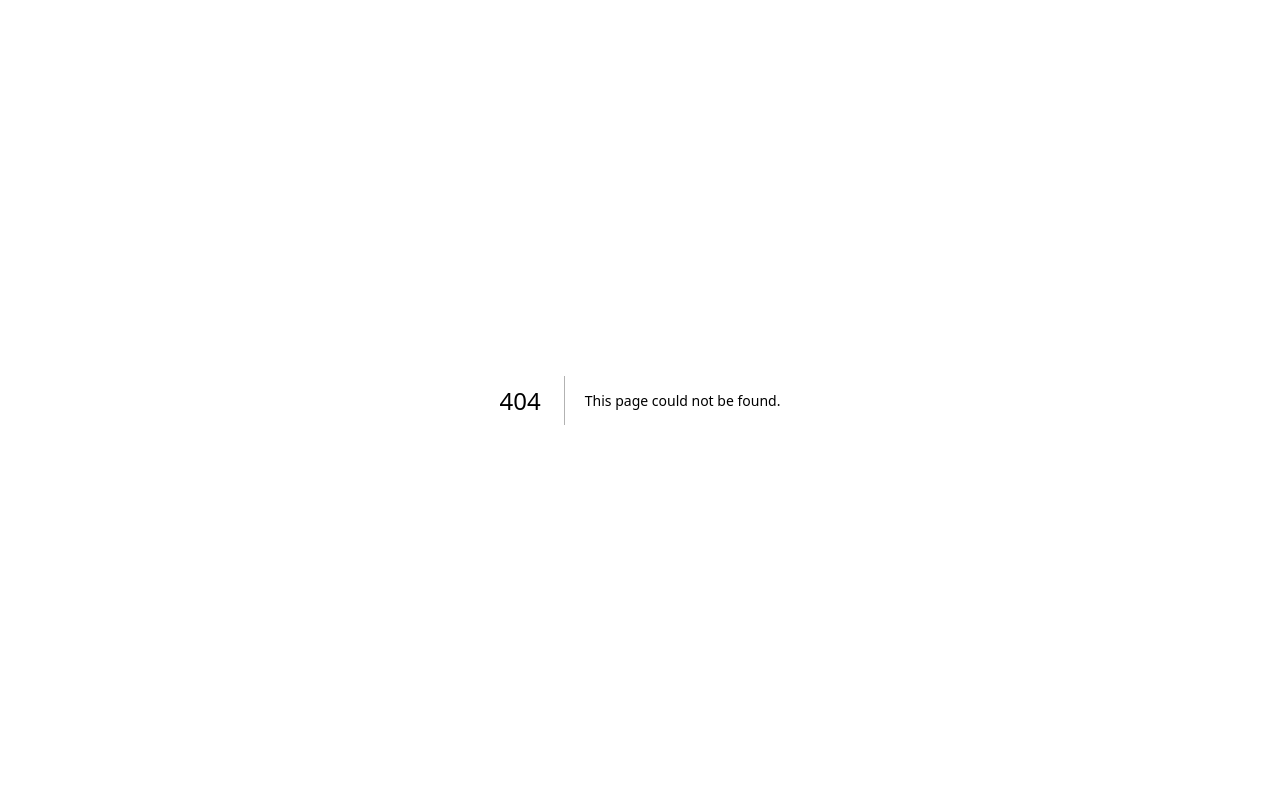
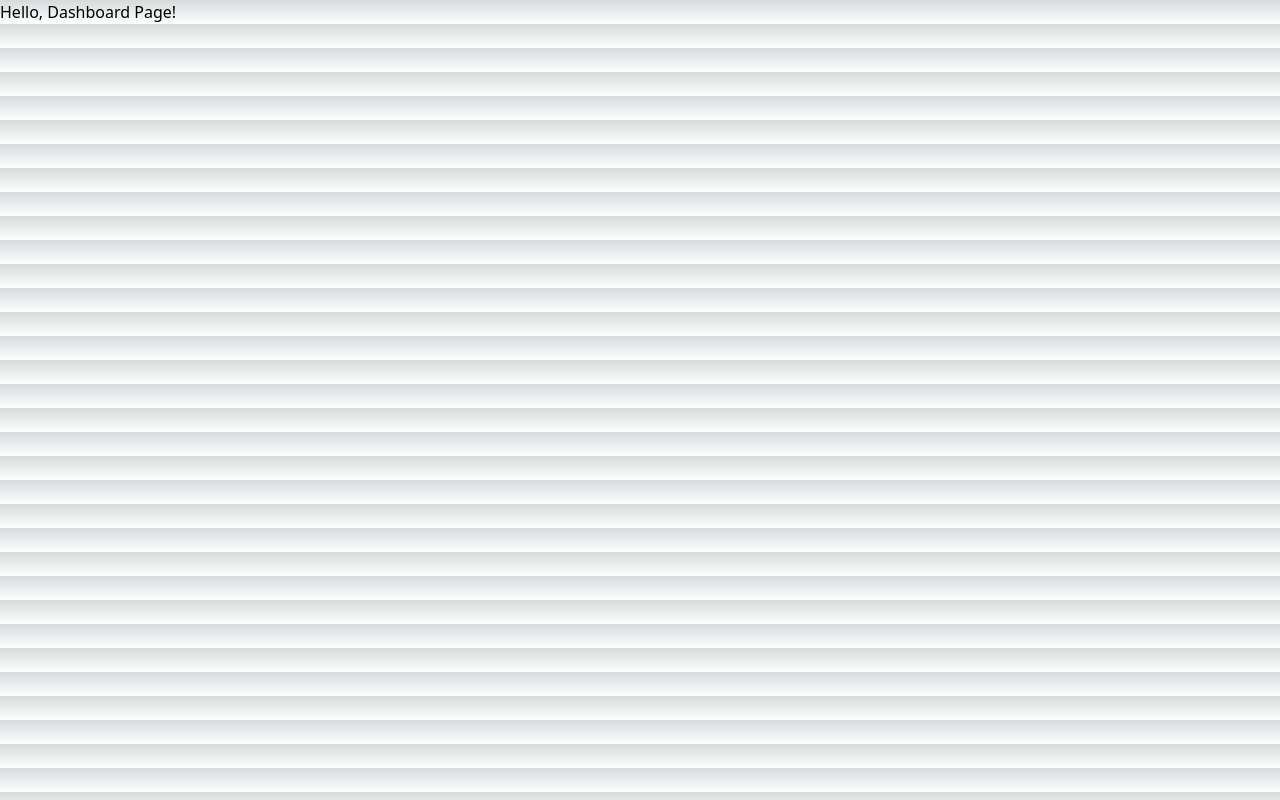
Before and after one commit to atishay2305-hub/LeafLog, a Next.js app in the folder leaf-log/: page /login in a window 1280 px wide. Before the commit this address had no page. Built offline with nearby package versions, Linux system fonts and the light colour scheme.

Commit message:
initalized login, sign up and dashboard pages

```diff
--- /dev/null
+++ b/leaf-log/src/app/dashboard/layout.tsx
@@ -0,0 +1,14 @@
+export default function DashboardLayout({
+  children, // will be a page or nested layout
+}: {
+  children: React.ReactNode;
+}) {
+  return (
+    <section>
+      {/* Include shared UI here e.g. a header or sidebar */}
+      <nav></nav>
+
+      {children}
+    </section>
+  );
+}
--- /dev/null
+++ b/leaf-log/src/app/dashboard/page.tsx
@@ -0,0 +1,4 @@
+// `app/dashboard/page.tsx` is the UI for the `/dashboard` URL
+export default function Page() {
+  return <h1>Hello, Dashboard Page!</h1>;
+}
--- a/leaf-log/src/app/layout.tsx
+++ b/leaf-log/src/app/layout.tsx
@@ -11,12 +11,12 @@ export const metadata: Metadata = {
 
 export default function RootLayout({
   children,
-}: Readonly<{
+}: {
   children: React.ReactNode;
-}>) {
+}) {
   return (
     <html lang="en">
-      <body className={inter.className}>{children}</body>
+      <body>{children}</body>
     </html>
   );
 }
--- /dev/null
+++ b/leaf-log/src/app/login/layout.tsx
@@ -0,0 +1,14 @@
+export default function DashboardLayout({
+  children, // will be a page or nested layout
+}: {
+  children: React.ReactNode;
+}) {
+  return (
+    <section>
+      {/* Include shared UI here e.g. a header or sidebar */}
+      <nav></nav>
+
+      {children}
+    </section>
+  );
+}
--- /dev/null
+++ b/leaf-log/src/app/login/page.tsx
@@ -0,0 +1,4 @@
+// `app/dashboard/page.tsx` is the UI for the `/dashboard` URL
+export default function Page() {
+  return <h1>Hello, Dashboard Page!</h1>;
+}
--- /dev/null
+++ b/leaf-log/src/app/signup/layout.tsx
@@ -0,0 +1,14 @@
+export default function DashboardLayout({
+  children, // will be a page or nested layout
+}: {
+  children: React.ReactNode;
+}) {
+  return (
+    <section>
+      {/* Include shared UI here e.g. a header or sidebar */}
+      <nav></nav>
+
+      {children}
+    </section>
+  );
+}
--- /dev/null
+++ b/leaf-log/src/app/signup/page.tsx
@@ -0,0 +1,4 @@
+// `app/dashboard/page.tsx` is the UI for the `/dashboard` URL
+export default function Page() {
+  return <h1>Hello, SignUp Page!</h1>;
+}
```
Also changed, not shown: leaf-log/package.json (+10 -6 lines), 1 other file (tests, documents, lock files or other folders).
